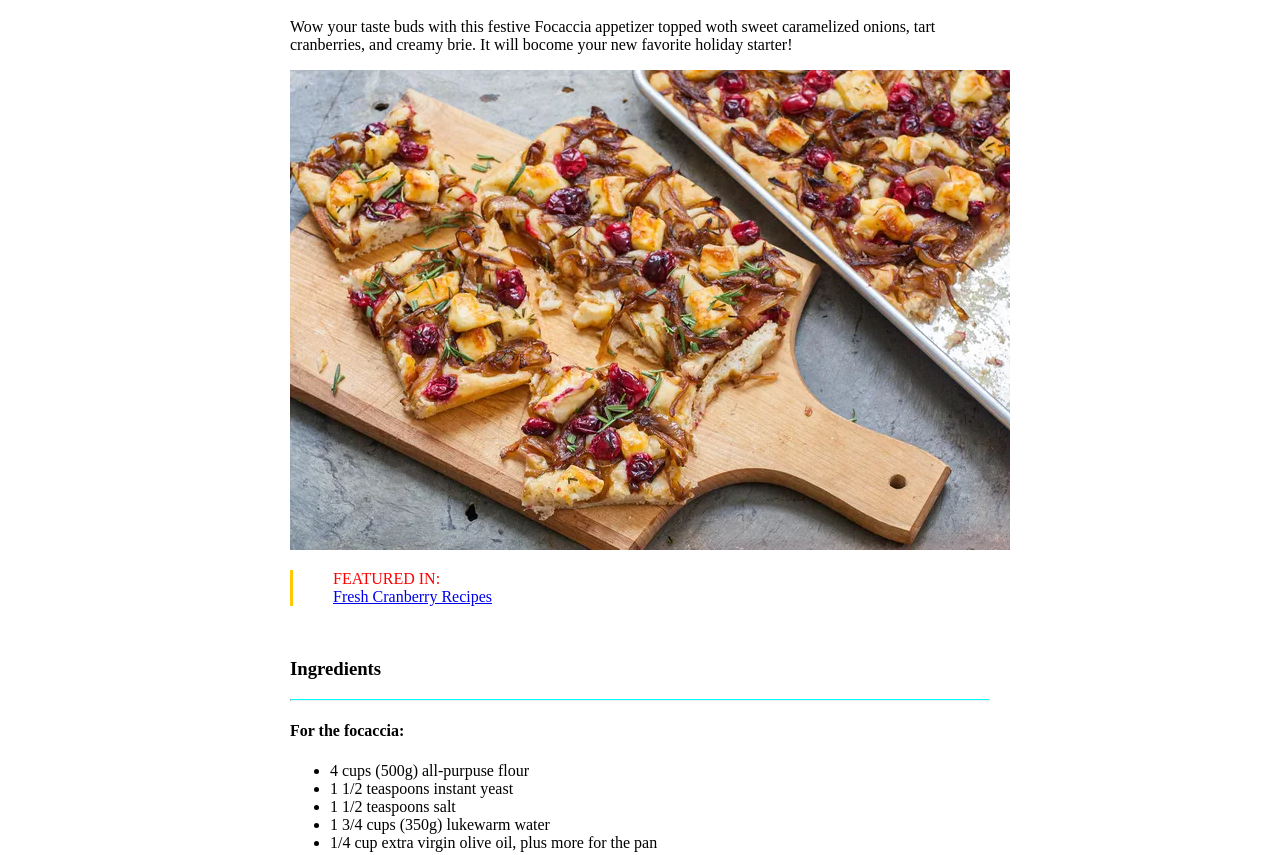
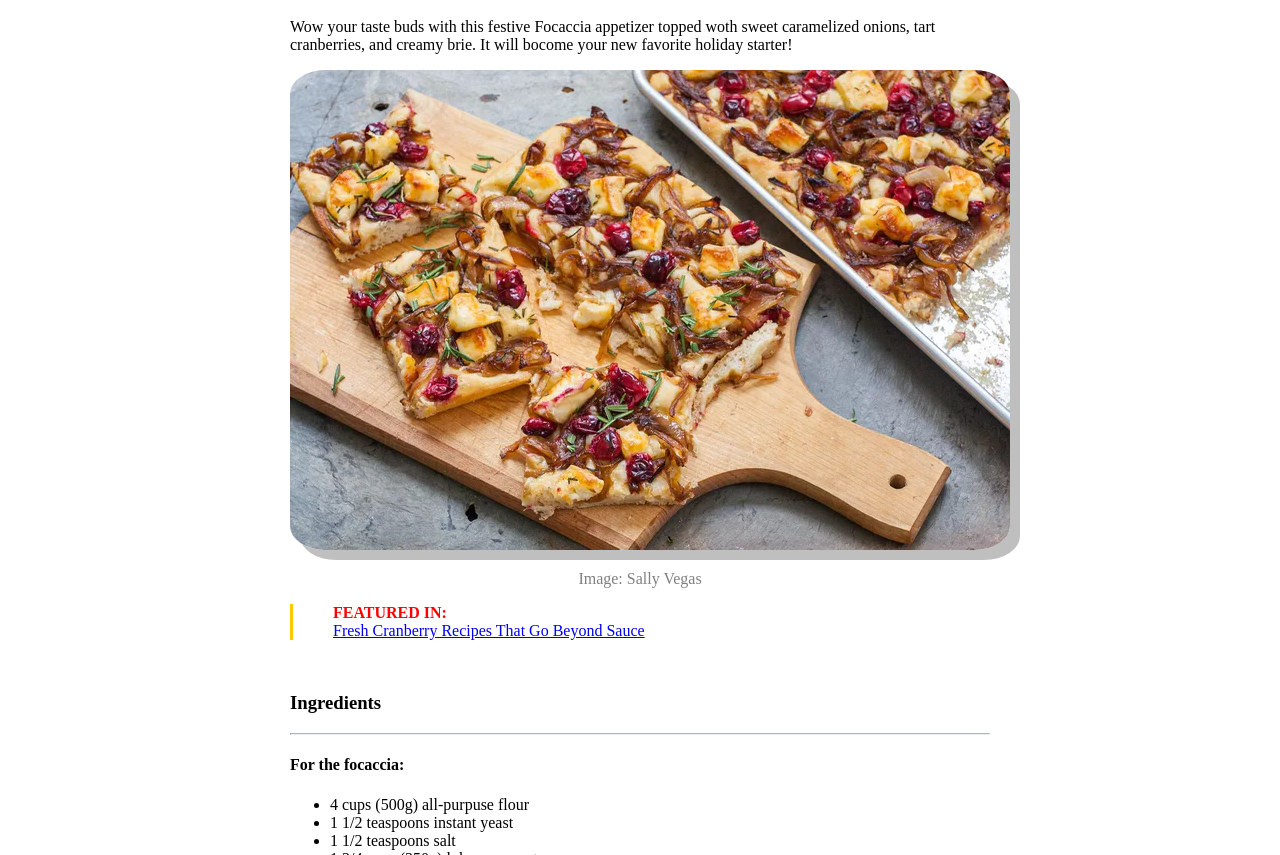
Before and after one commit to Rekabil/S1-D3, a plain HTML site: page index.html in a window 1280 px wide. Shown: the part 245-1100 px from the top of the page. Drawn offline with Linux system fonts and the light colour scheme.

Commit message:
Finishing touches

```diff
--- a/index.html
+++ b/index.html
@@ -20,10 +20,11 @@
           Wow your taste buds with this festive Focaccia appetizer topped woth sweet caramelized onions, tart
           cranberries, and creamy brie. It will bocome your new favorite holiday starter!
         </p>
-        <img src="assets/focaccia.png" alt="" />
+        <img src="assets/focaccia.png" alt="focaccia" />
+        <p class="imagecredit">Image: Sally Vegas</p>
         <dl class="feature">
-          <dd>FEATURED IN:</dd>
-          <dd><a href="#">Fresh Cranberry Recipes</a></dd>
+          <dd><strong>FEATURED IN:</strong></dd>
+          <dd><a href="#">Fresh Cranberry Recipes That Go Beyond Sauce </a></dd>
         </dl>
         <br />
         <h3>Ingredients</h3>
--- a/style.css
+++ b/style.css
@@ -14,6 +14,14 @@ div main {
 div main h1 {
   text-align: center;
 }
+div main img {
+  border-radius: 5%;
+  box-shadow: 10px 10px rgba(0, 0, 0, 0.252);
+}
+.imagecredit {
+  color: gray;
+  text-align: center;
+}
 
 .feature {
   color: red;
```
